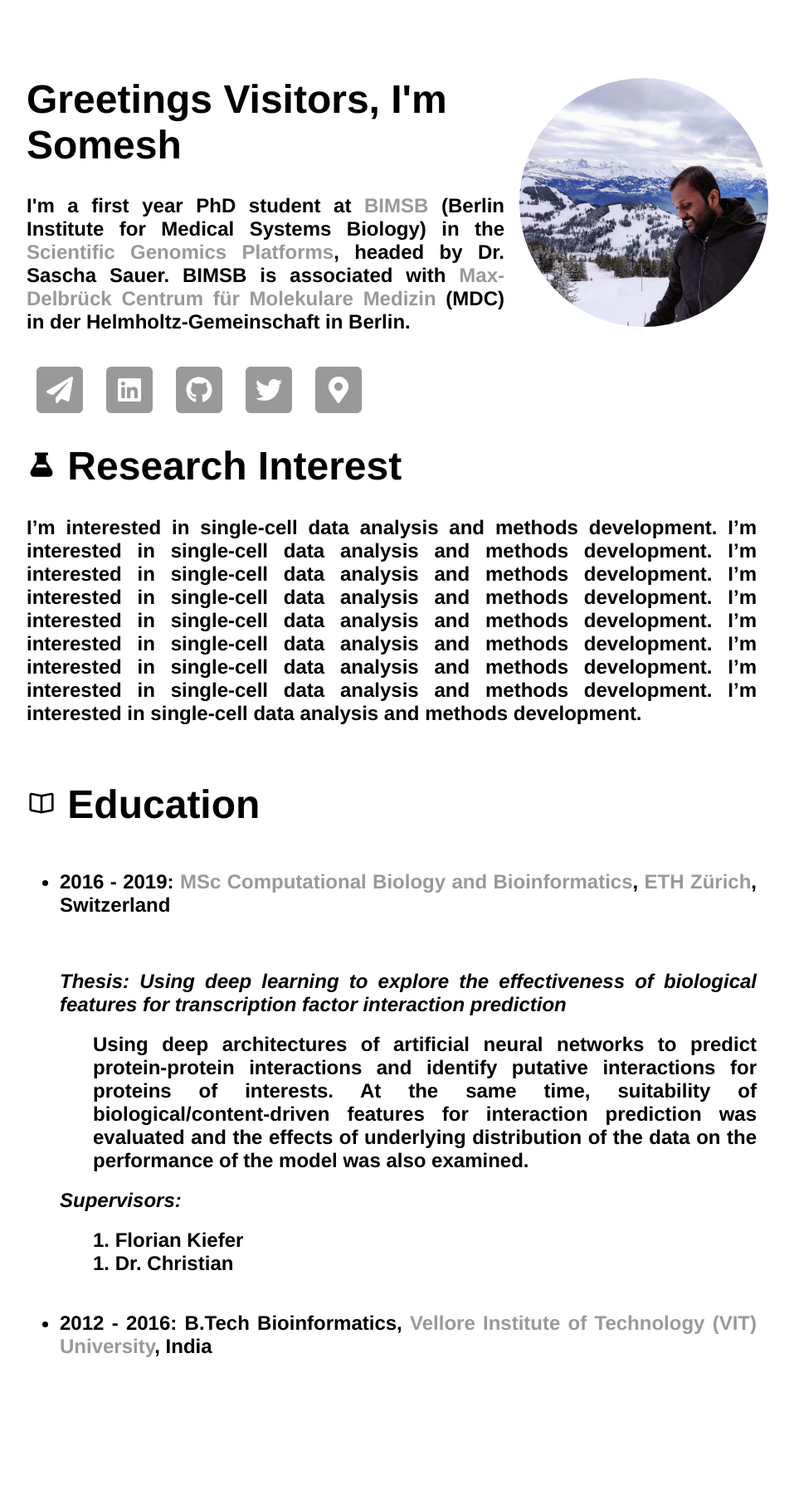
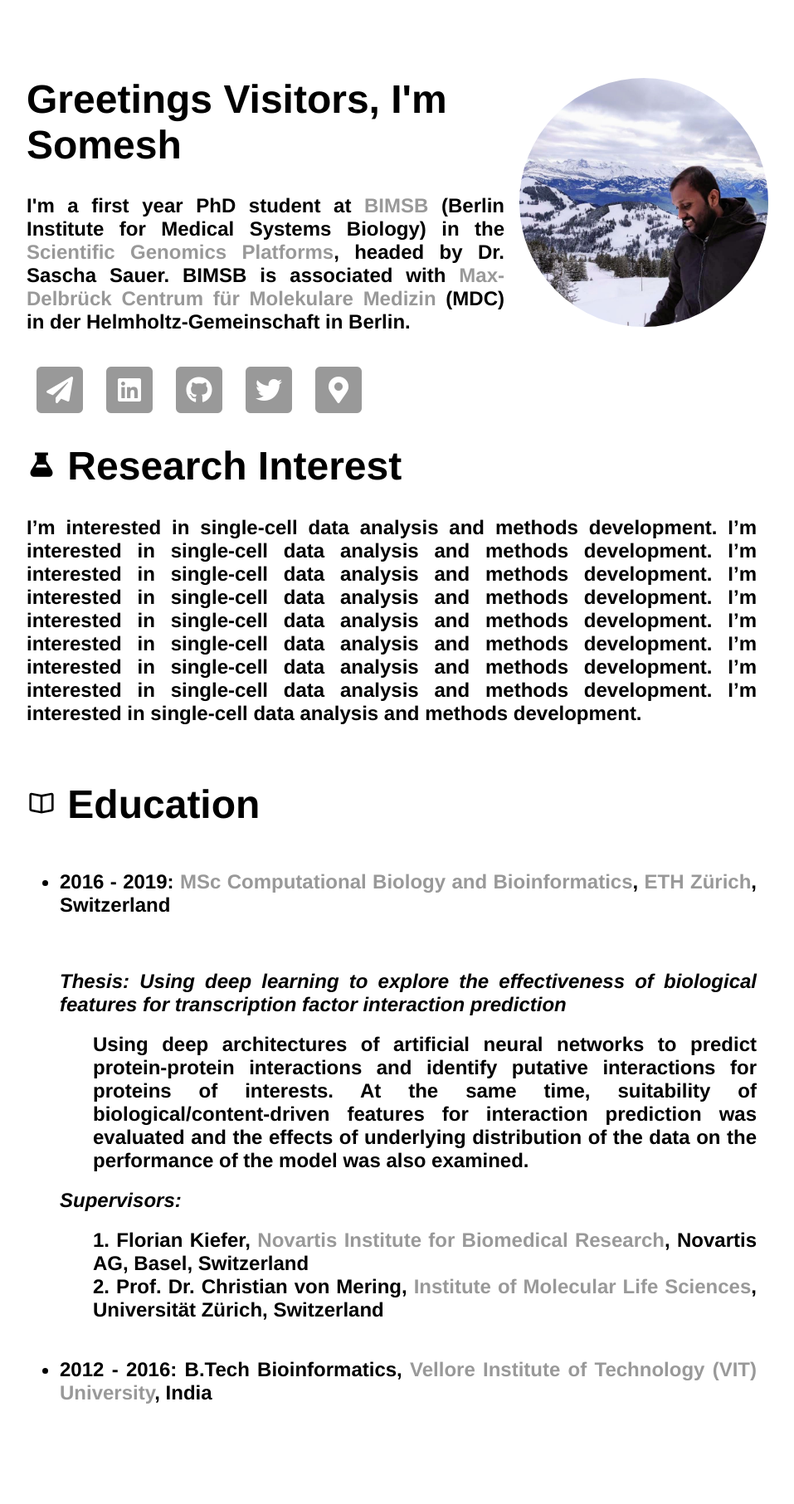
Before and after one commit to saisomesh2594/saisomesh2594.github.io, a Jekyll site: the page built from index.html, in a window 1280 px wide. Shown: the whole page at 83% size, without its empty margins (160-1117 px from the left). Built offline with Jekyll 4.4.1, drawn with Linux system fonts in a browser that asks for light colours; before the commit the page ends 1757 px from its top, so only the background shows below that.

Commit message:
Update index.html

```diff
--- a/index.html
+++ b/index.html
@@ -92,8 +92,8 @@ prediction was evaluated and the effects of underlying distribution of the data
 on the performance of the model was also examined.
 						</dd>
 						<dt><i>Supervisors:</i></dt>
-						<dd>1. Florian Kiefer</dd>
-						<dd>1. Dr. Christian</dd>
+						<dd>1. Florian Kiefer, <a href="https://www.novartis.com/our-science/novartis-institutes-biomedical-research">Novartis Institute for Biomedical Research</a>, Novartis AG, Basel, Switzerland</dd>
+						<dd>2. Prof. Dr. Christian von Mering, <a href="https://www.imls.uzh.ch/en.html">Institute of Molecular Life Sciences</a>, Universität Zürich, Switzerland</dd>
 
 					</dl>
   				<li>2012 - 2016: B.Tech Bioinformatics, <a href="https://vit.ac.in/">Vellore Institute of Technology (VIT) University</a>, India</li>
```
